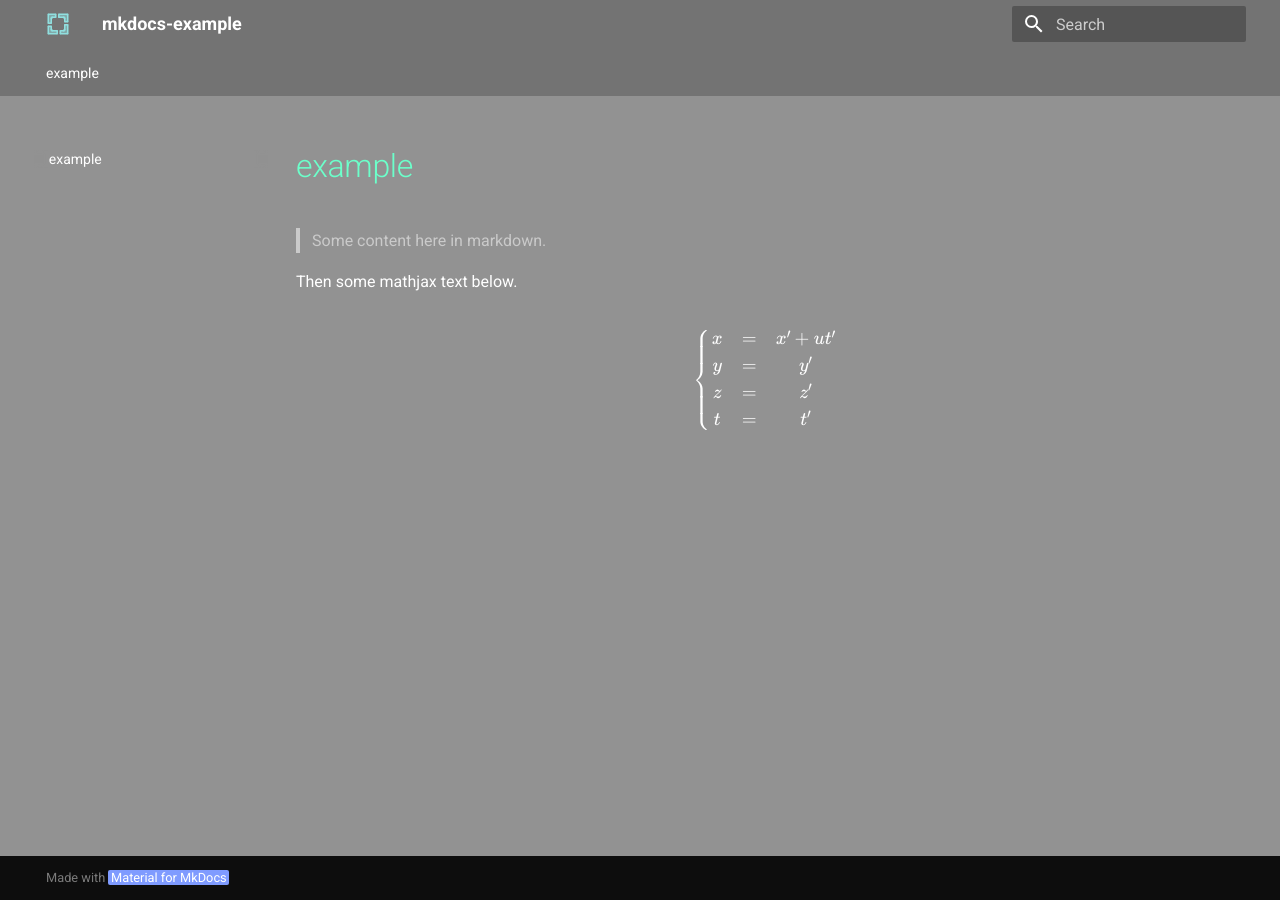
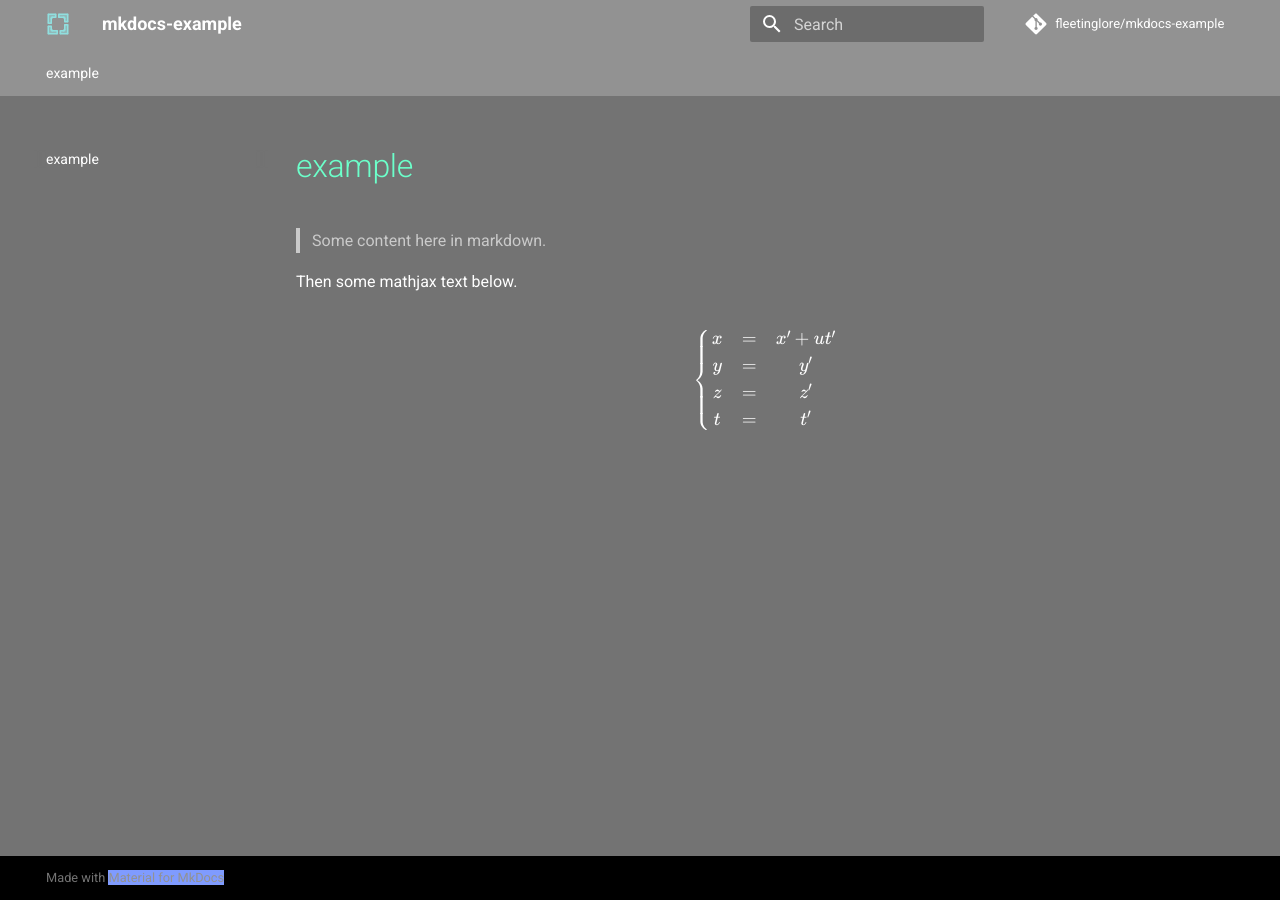
Before and after one commit to FleetingLore/mkdocs-example, an MkDocs documentation site: the page built from docs/index.md, in a window 1280 px wide. Built offline with MkDocs 1.6.1 and Material for MkDocs 9.7.7, drawn with Linux system fonts in a browser that asks for light colours; comment, search, counter and statistics services are not loaded.

Commit message:
css repo

```diff
--- a/docs/stylesheets/extra.css
+++ b/docs/stylesheets/extra.css
@@ -1,51 +1,3 @@
-/* docs/stylesheets/extra.css */
-
-/* ========================================================================
-   自定义颜色变量
-   ======================================================================== */
-:root {
-  --bg:       #929292;   /* 背景灰 */
-  --text:     #ffffff;   /* 文字白 */
-  --theme:    #6cffca;   /* 主题青绿 */
-  --link:     #7f9bff;   /* 链接蓝 */
-  --aux-lit:  #cacaca;   /* 辅助浅灰 */
-  --aux-mid:  #737373;   /* 辅助中灰 */
-  --aux-dark: #000000;   /* 辅助黑 */
-}
-
-/* ========================================================================
-   Material MkDocs 变量覆盖
-   ======================================================================== */
-[data-md-color-scheme="default"],
-[data-md-color-scheme="slate"] {
-  /* Primary */
-  --md-primary-fg-color:        var(--aux-mid);
-  --md-primary-fg-color--light: var(--aux-mid);
-  --md-primary-fg-color--dark:  var(--aux-mid);
-  --md-primary-bg-color:        var(--text);
-
-  /* Accent */
-  --md-accent-fg-color:         var(--theme);
-  --md-accent-fg-color--light:  var(--theme);
-  --md-accent-fg-color--dark:   var(--theme);
-  --md-accent-bg-color:         var(--text);
-
-  /* 默认文字/背景 */
-  --md-default-fg-color:         var(--text);
-  --md-default-fg-color--light:  var(--aux-lit);
-  --md-default-fg-color--lighter: var(--aux-lit);
-  --md-default-fg-color--lightest: var(--aux-lit);
-  --md-default-bg-color:         var(--bg);
-
-  /* 正文排版 */
-  --md-typeset-color:    var(--text);
-  --md-typeset-a-color:  var(--link);
-
-  /* 代码块 */
-  --md-code-fg-color:  var(--text);
-  --md-code-bg-color:  var(--aux-mid);
-
-  /* 页脚 */
 /* docs/stylesheets/extra.css */
 
 /* ========================================================================
@@ -157,6 +109,17 @@
   background-color: var(--bg);
 }
 
+/* 页脚链接：蓝色背景 + 白色文字，悬浮青色 */
+.md-footer a {
+  background: var(--link);
+  color: var(--text);
+  transition: all 0.2s ease;
+}
+
+.md-footer a:hover {
+  color: var(--theme);
+}
+
 /* 导航标题 */
 .md-nav__title {
   background: transparent !important;
@@ -197,77 +160,3 @@
 ::-webkit-scrollbar-track  { background: var(--bg); }
 ::-webkit-scrollbar-thumb  { background: var(--theme); border-radius: 3px; }
 ::-webkit-scrollbar-thumb:hover { background: var(--link); }
-
-  /* 阴影/遮罩 */
-  --md-overlay-color: rgba(0, 0, 0, 0.3);
-}
-
-/* ========================================================================
-   正文链接：蓝底白字
-   ======================================================================== */
-.md-typeset a {
-  background-color: var(--link);
-  color: var(--text) !important;
-  padding: 0 0.2em;
-  border-radius: 2px;
-  text-decoration: none;
-  transition: color 0.1s ease;
-}
-
-.md-typeset a:hover {
-  color: var(--theme) !important;
-}
-
-/* ========================================================================
-   各级标题：主题色
-   ======================================================================== */
-.md-typeset h1,
-.md-typeset h2,
-.md-typeset h3,
-.md-typeset h4,
-.md-typeset h5,
-.md-typeset h6 {
-  color: var(--theme);
-}
-
-/* ========================================================================
-   导航标题：主题色
-   ======================================================================== */
-.md-nav__title {
-  color: var(--theme) !important;
-}
-
-/* ========================================================================
-   导航链接：蓝底白字
-   ======================================================================== */
-.md-nav__link {
-  background-color: var(--link);
-  color: var(--text) !important;
-  padding: 0 0.2em;
-  border-radius: 2px;
-  text-decoration: none;
-}
-
-/* ========================================================================
-   顶栏标题：主题色
-   ======================================================================== */
-.md-ellipsis {
-  color: var(--theme) !important;
-}
-
-/* ========================================================================
-   滚动条：主题色
-   ======================================================================== */
-::-webkit-scrollbar {
-  width: 8px;
-  height: 8px;
-}
-
-::-webkit-scrollbar-track {
-  background: var(--bg);
-}
-
-::-webkit-scrollbar-thumb {
-  background: var(--theme);
-  border-radius: 4px;
-}
--- a/mkdocs.yml
+++ b/mkdocs.yml
@@ -22,6 +22,9 @@
 extra_css:
   - stylesheets/extra.css
 
+repo_url: https://github.com/fleetinglore/mkdocs-example
+repo_name: fleetinglore/mkdocs-example
+
 markdown_extensions:
   - pymdownx.arithmatex:
       generic: true
```
Lines whose indentation alone changed are shown as unchanged.
